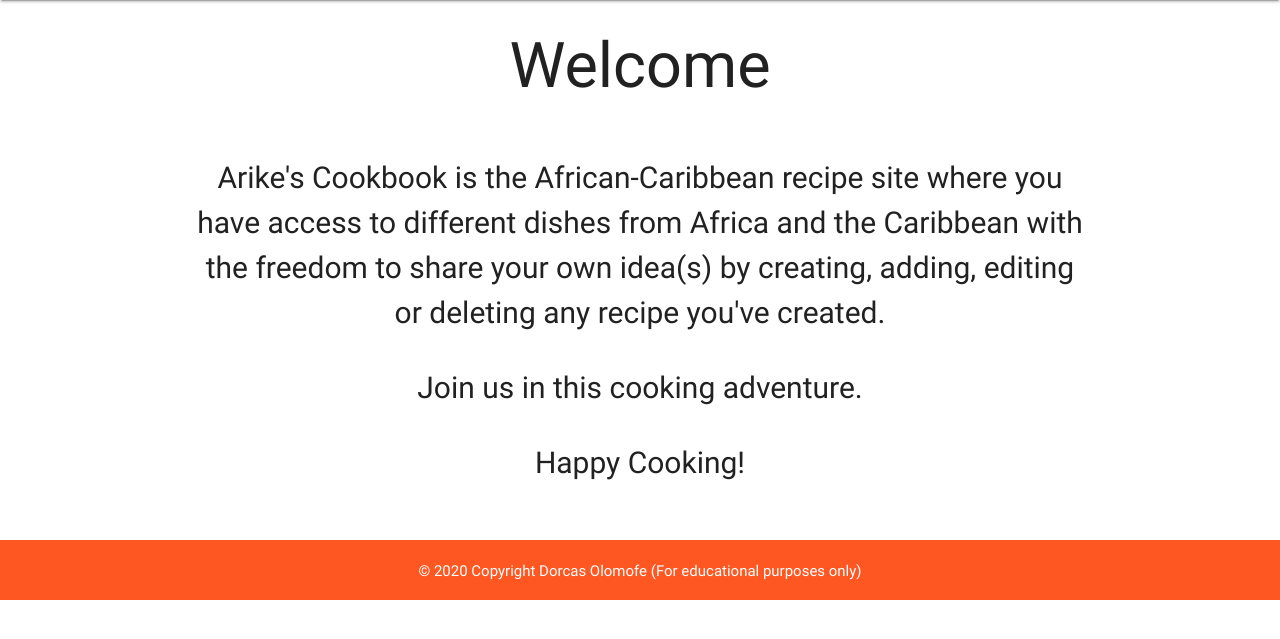
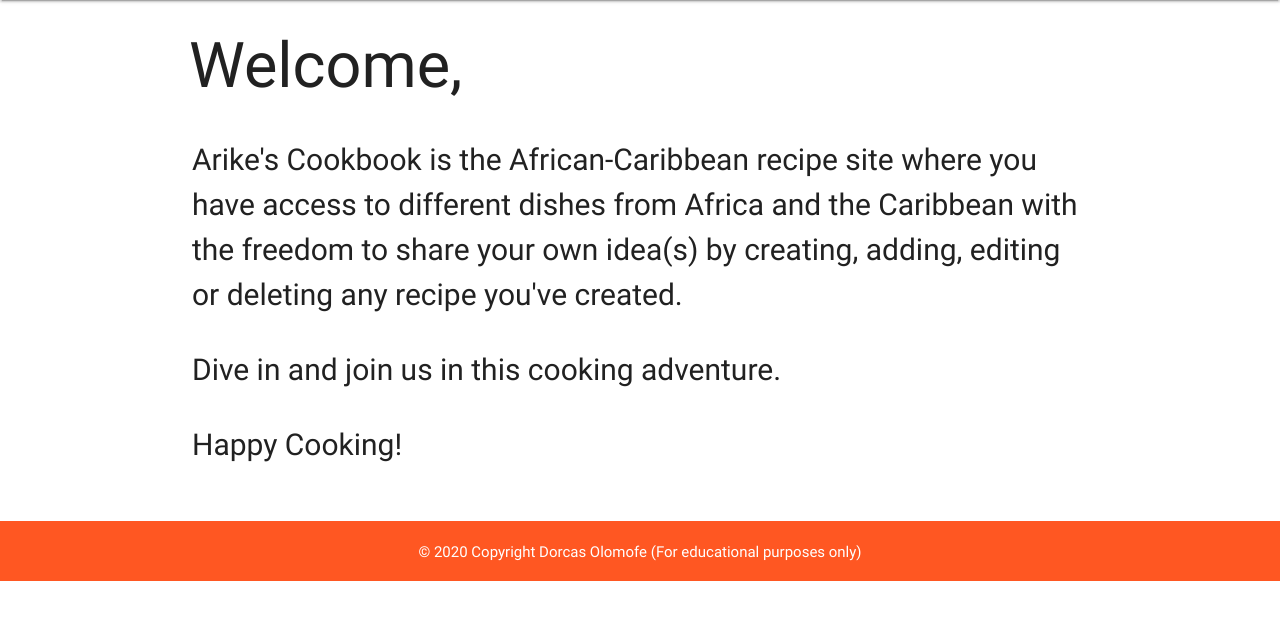
Before and after one commit to Dorcas-Amoo/ms3-project-arikescookbook, a Flask app: page / in a window 1280 px wide. Shown: the part 83-722 px from the top of the page. Run offline with Flask 2, Linux system fonts and the light colour scheme; some libraries are stand-ins or nearby versions.

Commit message:
Added styling to  and realigned welcome messages

```diff
--- a/static/css/style.css
+++ b/static/css/style.css
@@ -7,6 +7,11 @@
 
 nav{
     height: 5.5em;
+}
+
+.main-heading{
+    margin-left: 3em;
+    margin-bottom: .1em;
 }
 
 .welcome-msg {
--- a/templates/index.html
+++ b/templates/index.html
@@ -1,17 +1,17 @@
 {% extends "base.html" %} {% block content %}
 
-<h1 class="main-heading center-align">Welcome</h1>
+<h1 class="main-heading left-align">Welcome,</h1>
 
 <div class="container">
 	<div class="row">
 
-		<div class="col s12 welcome-msg center-align">
+		<div class="col s12 welcome-msg left-align">
             <p>
                 Arike's Cookbook is the African-Caribbean recipe site where you have access to different dishes from Africa and the Caribbean with the freedom to share your own idea(s) by creating, adding, editing or deleting any recipe you've created.
             </p>
 
             <p>
-                Join us in this cooking adventure.
+                Dive in and join us in this cooking adventure.
             </p>
 
             <p>
```
